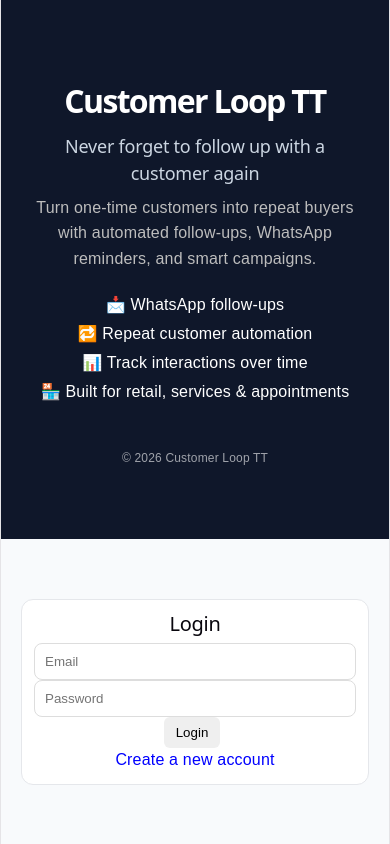
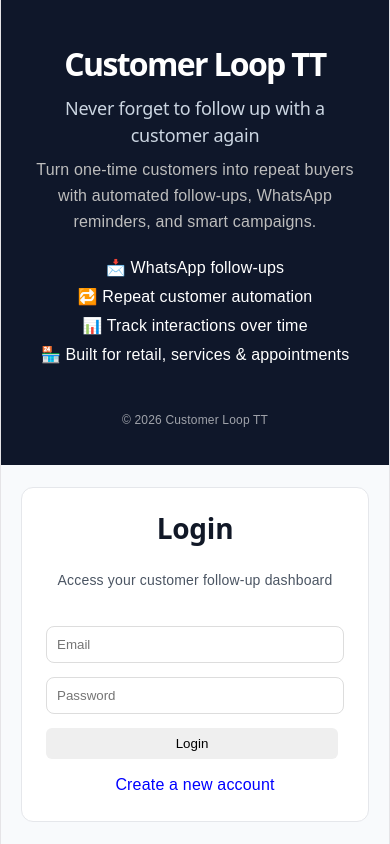
Before and after one commit to extrahandstt/customerloop-tt, a React (Vite) app: page /login in a window 390 px wide. Built offline with nearby package versions, Linux system fonts and the light colour scheme.

Commit message:
Mobile UI improvements and dashboard updates

```diff
--- a/src/pages/Customers.jsx
+++ b/src/pages/Customers.jsx
@@ -400,7 +400,7 @@ const saveCustomer = async () => {
 
   {/* ADD CUSTOMER CARD WRAPPER */}
   <div className="card" style={{ marginBottom: "20px" }}>
-  <h2 style={{ marginBottom: "15px" }}>
+  <h2 style={ui.sectionTitle}>
   Add New Customer
 </h2>
 
@@ -508,7 +508,7 @@ const saveCustomer = async () => {
   background: "#f9fafb"
 }}>
 
-  <h2 style={{ marginBottom: "10px" }}>
+  <h2 style={ui.sectionTitle}>
   📥 Bulk Import Customers
 </h2>
 
@@ -531,7 +531,9 @@ const saveCustomer = async () => {
       border: "1px solid #eee"
     }}>
 
-      <h3>✍️ Paste Customers</h3>
+      <h3 style={ui.subTitle}>
+  ✍️ Paste Customers
+</h3>
 
       <label style={{ fontSize: "12px", color: "#111827" }}>
         Format: Name, Phone
@@ -544,7 +546,8 @@ const saveCustomer = async () => {
         fontSize: "12px",
         marginTop: "10px"
       }}>
-John Smith,8681234567
+John Smith,
+8681234567
       </pre>
 
       <label style={{ display: "block", marginTop: "10px" }}>
@@ -617,7 +620,15 @@ Jane Doe,8687654321`}
       border: "1px solid #eee"
     }}>
 
-      <h3>📁 Upload CSV File</h3>
+      <h3
+  style={{
+    color: "#111827",
+    fontWeight: "700",
+    marginBottom: "12px",
+  }}
+>
+  📁 Upload CSV File
+</h3>
 
       <p style={{ fontSize: "12px", color: "#111827" }}>
         Upload a spreadsheet with columns:
@@ -630,7 +641,8 @@ Jane Doe,8687654321`}
         borderRadius: "6px",
         fontSize: "12px"
       }}>
-John Smith,8681234567
+John Smith,
+8681234567
       </pre>
 
       <input
@@ -674,7 +686,14 @@ John Smith,8681234567
     gap: "10px"
   }}>
 
-    <h2 style={{ margin: 0 }}>
+    <h2
+  style={{
+    margin: 0,
+    color: "#111827",
+    fontWeight: "700",
+    fontSize: "24px",
+  }}
+>
   Customers ({customers.length})
 </h2>
 
--- a/src/pages/FollowUps.jsx
+++ b/src/pages/FollowUps.jsx
@@ -304,18 +304,44 @@ const sendNextSelected = () => {
     Daily tasks to reconnect with customers and drive repeat business.
   </p>
 </div>
-<div className="card">
-  <h2>Today's Customer Actions</h2>
+<div
+  className="card"
+  style={{
+    textAlign: "center",
+  }}
+>
+  <h2
+    style={{
+      color: "#111827",
+      fontWeight: "700",
+      fontSize: "20px",
+      marginBottom: "12px",
+    }}
+  >
+    Today's Customer Actions
+  </h2>
 
-  <h1>
+  <h1
+    style={{
+      color: "#111827",
+      fontSize: "42px",
+      fontWeight: "800",
+      margin: "0",
+    }}
+  >
     {overdue.length + today.length}
   </h1>
 
-  <p>
+  <p
+    style={{
+      color: "#4b5563",
+      fontSize: "14px",
+      marginTop: "8px",
+    }}
+  >
     Customers to contact today
   </p>
 </div>
-
       <div>
 
   {/* 🔘 BULK ACTION CONTROL (TOP LEVEL) */}
--- a/src/pages/Login.jsx
+++ b/src/pages/Login.jsx
@@ -163,15 +163,39 @@ const isTrialActive = (trialStart) => {
 >
 
         <div
-  style={{
+    style={{
     ...ui.card,
     width: "100%",
     maxWidth: "420px",
+width: "100%",
+margin: "0 auto",
+    padding: "24px",
+    display: "flex",
+    flexDirection: "column",
+    gap: "14px",
   }}
 >
-          <h2 style={ui.sectionTitle}>
+          <h2
+  style={{
+    color: "#111827",
+    fontWeight: "700",
+    fontSize: "28px",
+    marginBottom: "10px",
+    textAlign: "center",
+  }}
+>
   {isSignup ? "Create Account" : "Login"}
 </h2>
+<p
+  style={{
+    textAlign: "center",
+    color: "#4b5563",
+    fontSize: "14px",
+    marginBottom: "20px",
+  }}
+>
+  Access your customer follow-up dashboard
+</p>
 {isSignup && (
   <input
   style={ui.input}
--- a/src/pages/Rules.jsx
+++ b/src/pages/Rules.jsx
@@ -231,7 +231,9 @@ const useTemplate = async (c) => {
 
     {/* 🟡 RECOMMENDED (LESS DOMINANT) */}
     <div className="card" style={{ background: "#f9fafb" }}>
-      <h2>Recommended Campaigns</h2>
+      <h2 style={ui.sectionTitle}>
+  Recommended Campaigns
+</h2>
       <p style={{ fontSize: "13px", color: "#666" }}>
         Quick-start templates you can use instantly
       </p>
@@ -255,8 +257,9 @@ const useTemplate = async (c) => {
 
     {/* 🔵 MAIN SECTION */}
     <div className="card">
-      <h2>Your Campaigns</h2>
-
+      <h2 style={ui.sectionTitle}>
+  Your Campaigns
+</h2>
       {rules.length === 0 && (
         <p style={{ color: "#777" }}>No campaigns created yet.</p>
       )}
@@ -340,7 +343,9 @@ const useTemplate = async (c) => {
 
     {showForm && (
       <div className="card">
-        <h2>Create Campaign</h2>
+        <h2 style={ui.sectionTitle}>
+  Create Campaign
+</h2>
 
         <input
           placeholder="Campaign Name"
--- a/src/styles/ui.js
+++ b/src/styles/ui.js
@@ -98,4 +98,22 @@ actionGrid: {
   gap: "12px",
   marginTop: "20px",
 },
+sectionTitle: {
+  color: "#111827",
+  fontWeight: "700",
+  fontSize: "22px",
+  marginBottom: "15px",
+},
+
+subTitle: {
+  color: "#111827",
+  fontWeight: "600",
+  fontSize: "18px",
+},
+sectionTitle: {
+  fontSize: "22px",
+  fontWeight: "700",
+  color: "#111827",
+  marginBottom: "12px",
+},
 };
```
Lines whose indentation alone changed are shown as unchanged.
